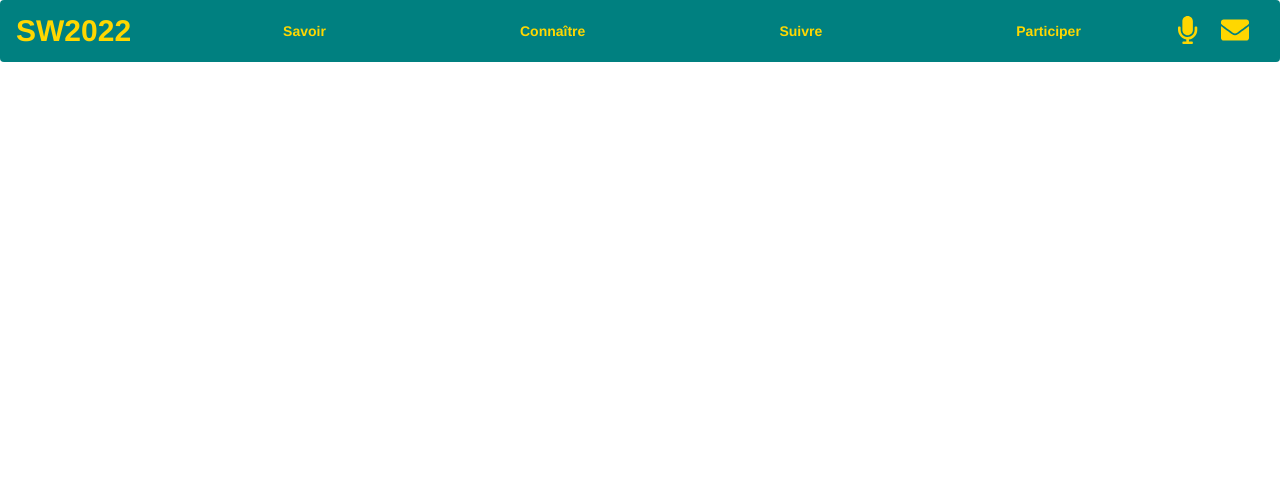
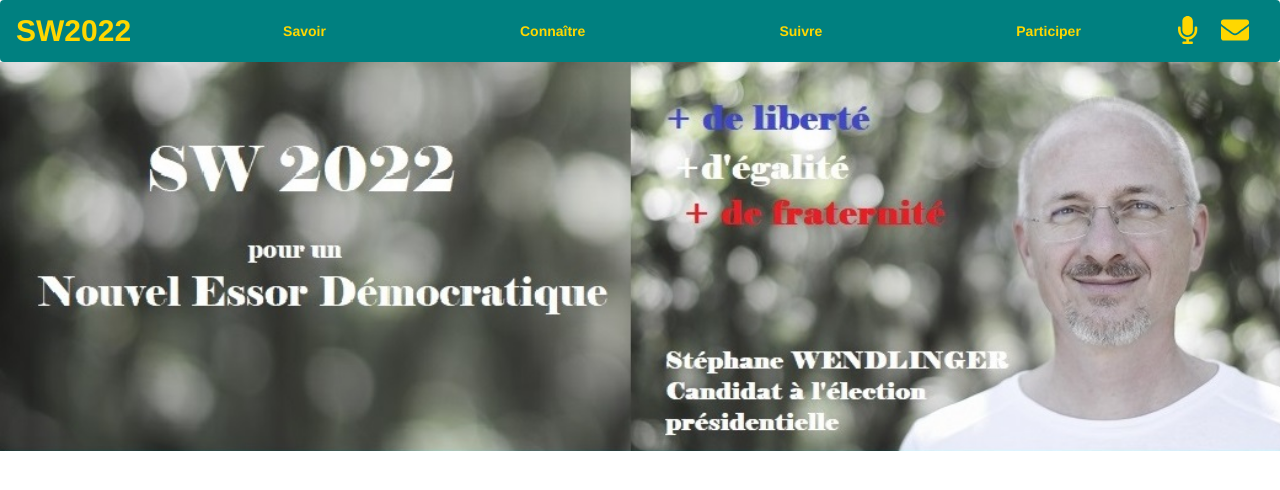
Before and after one commit to Jilvo/sw2022, a Django app: page / in a window 1280 px wide. Shown: the top 490 px of the page. Run offline with Django 3.2, Linux system fonts and the light colour scheme; some libraries are stand-ins or nearby versions.

Commit message:
start home page

```diff
--- a/actus/static/css/styles_changes.css
+++ b/actus/static/css/styles_changes.css
@@ -15,3 +15,7 @@
     color: rgb(255, 215, 0) !important;
     font-weight: bold;
 }
+.banner{
+    width: 100%;
+    margin-top: -20px;
+}
--- a/actus/templates/base.html
+++ b/actus/templates/base.html
@@ -27,7 +27,7 @@
                             <a class="nav-link yellow_title" href="#">Savoir</a>
                         </li>
                         <li class="nav-item">
-                            <a class="nav-link yellow_title" href="//codeply.com">Connaître</a>
+                            <a class="nav-link yellow_title" href="">Connaître</a>
                         </li>
                         <li class="nav-item">
                             <a class="nav-link yellow_title" href="#">Suivre</a>
@@ -40,13 +40,11 @@
                             <i style=" margin-top: 10px;" class="fas fa-envelope fa-2x yellow_title"></i>
                         </li>
                     </ul>
-
                 </div>
-
             </div>
         </nav>
+        {% block content %} {% endblock %}
         <link rel="stylesheet" href="https://maxcdn.bootstrapcdn.com/bootstrap/3.3.7/css/bootstrap.min.css">
         <script src="https://ajax.googleapis.com/ajax/libs/jquery/3.2.0/jquery.min.js"></script>
         <script src="https://maxcdn.bootstrapcdn.com/bootstrap/3.3.7/js/bootstrap.min.js"></script>
-        {% block content %} {% endblock %}
     </html>
--- a/actus/templates/index.html
+++ b/actus/templates/index.html
@@ -2,4 +2,9 @@
 {% load static %}
 {% block content %}
 
+<img class="banner" src="{% static 'assets/banner.png' %}">
+
+<!-- <div>
+    <p>Title</p>
+</div> -->
 {% endblock %}
```
Also changed, not shown: actus/static/assets/banner.png (added).
